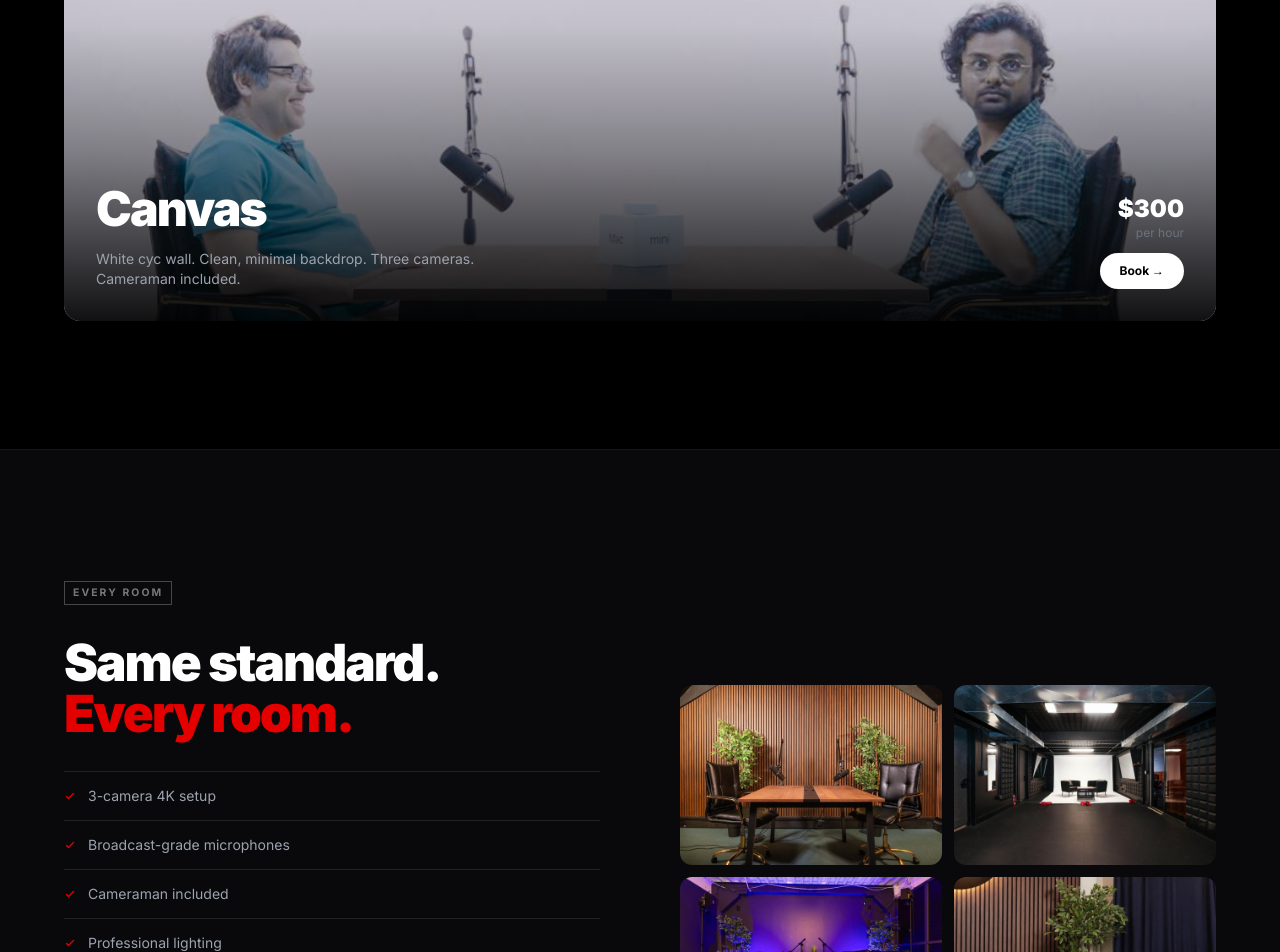
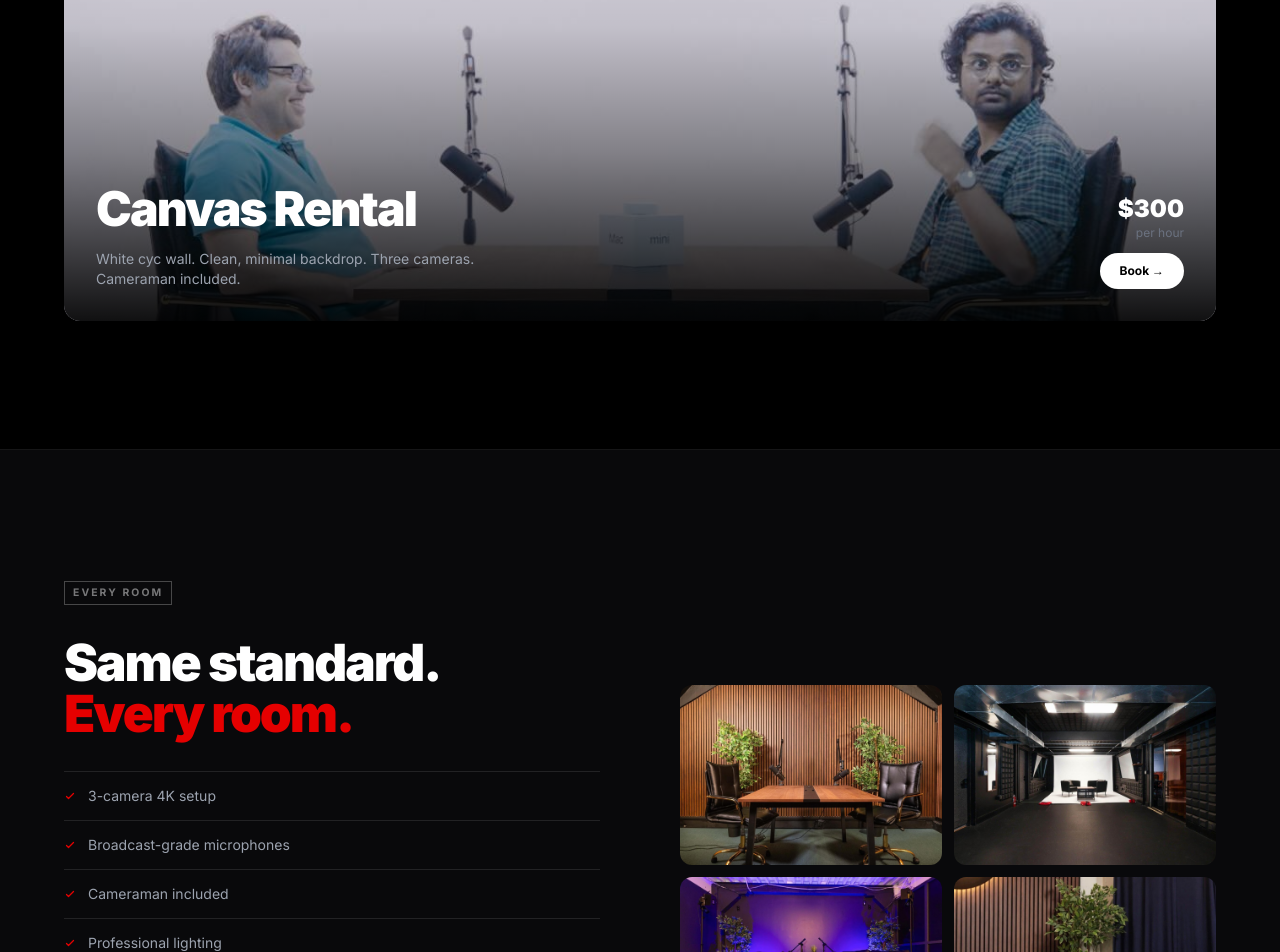
Before and after one commit to founderVSS904/vibeshack-website, a Next.js app: page /podcast-studio-san-francisco in a window 1280 px wide. Shown: the part 2403-3355 px from the top of the page. Built offline with nearby package versions, Linux system fonts and the light colour scheme; no server answers.

Commit message:
Fix: rename Canvas to Canvas Rental throughout booking page

```diff
--- a/app/api/create-checkout-session/route.ts
+++ b/app/api/create-checkout-session/route.ts
@@ -42,12 +42,12 @@ const STUDIOS: Record<string, { name: string; price: number; description: string
     description: 'Cinema camera, interview lighting, hair & makeup room attached.',
   },
   'canvas-podcast': {
-    name: 'Canvas',
+    name: 'Canvas Podcast',
     price: 400,
     description: 'Seamless white cyc wall, podcast setup with professional audio.',
   },
   'white-backdrop': {
-    name: 'Canvas',
+    name: 'Canvas Rental',
     price: 100,
     description: 'Seamless white cyc wall, overhead lighting grid.',
   },
--- a/app/find-your-studio/page.tsx
+++ b/app/find-your-studio/page.tsx
@@ -86,7 +86,7 @@ const STUDIOS: Record<string, { name: string; price: number; img: string; href:
   'podcast-cozy': { name: 'The Wing',  price: 300, img: '/studio-images/the-wing-hero.jpg', href: '/the-wing',                  desc: '2-cam intimate · Cameraman included', series: 'Walnut Series' },
   'green-screen':    { name: 'Green Screen Studio',    price: 100, img: '/studio-images/greenscreen-shoot-1.jpg', href: '/green-screen-studio-sf',   desc: '750 sqft · Full lighting grid' },
   'photography':     { name: 'Photography Studio',     price: 100, img: '/studio-images/photography-hero.jpg',   href: '/photography-studio-san-francisco', desc: 'Pro ARRI lights · Hair & Makeup room' },
-  'white-backdrop':  { name: 'Canvas',  price: 100, img: '/studio-images/podcast-cyc-duo.jpg',    href: '/white-backdrop-studio',         desc: 'White cyc · Bring your crew', series: 'Creative Series' },
+  'white-backdrop':  { name: 'Canvas Rental',  price: 100, img: '/studio-images/podcast-cyc-duo.jpg',    href: '/white-backdrop-studio',         desc: 'White cyc · Bring your crew', series: 'Creative Series' },
   'premier':  { name: 'Premier',  price: 300, img: '/studio-images/premier-hero-v1775084326.jpg',    href: '/premier',         desc: 'Luxury interview · Cameraman included', series: 'Vault Series' },
 }
 
--- a/app/page.tsx
+++ b/app/page.tsx
@@ -231,7 +231,7 @@ export default function HomePage() {
           <div className="grid grid-cols-1 md:grid-cols-2 gap-3 mb-3">
             {[
               { slug: '/sunset-studio', img: '/studio-images/sunset-red.jpg', name: 'Sunset', series: 'Creative Series', seriesColor: '#99f6e4', seriesBg: 'rgba(13,148,136,0.3)', price: '$300', sub: 'Programmable color backdrop · Cameraman included' },
-              { slug: '/white-backdrop-studio', img: '/studio-images/podcast-cyc-duo.jpg', name: 'Canvas', series: 'Creative Series', seriesColor: '#99f6e4', seriesBg: 'rgba(13,148,136,0.4)', price: '$100', sub: 'White cyc wall · Overhead lighting grid' },
+              { slug: '/white-backdrop-studio', img: '/studio-images/podcast-cyc-duo.jpg', name: 'Canvas Rental', series: 'Creative Series', seriesColor: '#99f6e4', seriesBg: 'rgba(13,148,136,0.4)', price: '$100', sub: 'White cyc wall · Overhead lighting grid' },
             ].map(({ slug, img, name, series, seriesColor, seriesBg, price, sub }) => (
               <a key={name} href={slug} className="img-reveal studio-card block relative group overflow-hidden rounded-2xl" data-reveal="scale" style={{height: '380px'}}>
                 <Image src={img} alt={`${name} — VibeShack Studios San Francisco`} fill className="object-cover" />
@@ -256,7 +256,7 @@ export default function HomePage() {
             {[
               { name: 'The Executive', price: '$300/hr', slug: '/the-executive', note: 'Walnut Series · Podcast · cameraman included' },
               { name: 'The Wing', price: '$300/hr', slug: '/the-wing', note: 'Walnut Series · Podcast · cameraman included' },
-              { name: 'Canvas', price: '$100/hr', slug: '/white-backdrop-studio', note: 'Creative Series · Rental · all equipment included' },
+              { name: 'Canvas Rental', price: '$100/hr', slug: '/white-backdrop-studio', note: 'Creative Series · Rental · all equipment included' },
             ].map(({ name, price, slug, note }) => (
               <a key={name} href={slug}
                 className="flex items-center justify-between py-4 border-b border-white/8 group hover:opacity-70 transition-opacity">
@@ -293,7 +293,7 @@ export default function HomePage() {
             { src: '/studio-images/photography-hero.jpg', label: 'Photography Studio' },
             { src: '/studio-images/drive-homepage-4.jpg', label: 'Hair & Makeup Room' },
             { src: '/studio-images/the-wing-hero.jpg', label: 'The Wing — Walnut Series' },
-            { src: '/studio-images/drive-cyc-wall.jpg', label: 'Canvas' },
+            { src: '/studio-images/drive-cyc-wall.jpg', label: 'Canvas Rental' },
           ].map(({ src, label }) => (
             <div key={src} className="flex-shrink-0 relative group" style={{scrollSnapAlign: 'start', width: '340px'}}>
               <div className="overflow-hidden rounded-lg relative" style={{height: '220px'}}>
--- a/app/podcast-studio-san-francisco/page.tsx
+++ b/app/podcast-studio-san-francisco/page.tsx
@@ -58,7 +58,7 @@ const studios = [
     price: '$300',
   },
   {
-    name: 'Canvas',
+    name: 'Canvas Rental',
     href: '/white-backdrop-studio',
     bookHref: '/book?studio=canvas-rental',
     img: '/studio-images/podcast-cyc-duo.jpg',
--- a/app/rental-studios/page.tsx
+++ b/app/rental-studios/page.tsx
@@ -14,7 +14,7 @@ export const metadata: Metadata = {
 
 const studios = [
   {
-    name: 'Canvas',
+    name: 'Canvas Rental',
     href: '/white-backdrop-studio',
     bookHref: '/book?studio=canvas-rental',
     img: '/studio-images/podcast-cyc-duo.jpg',
```
